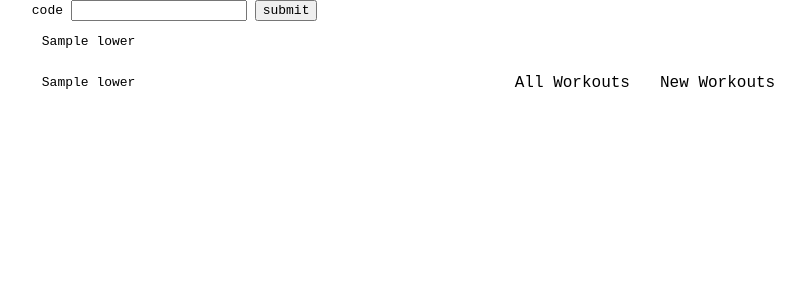
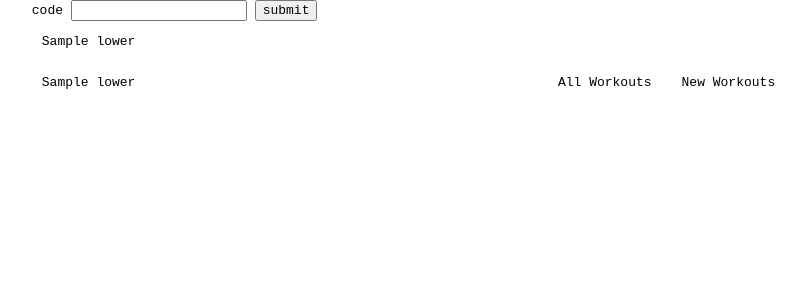
Before and after one commit to bwhybel/workout, a Flask app: template templates/index.html in a window 1280 px wide. Shown: the part 75-375 px from the top of the page, without its empty margins (229-1035 px from the left). Run offline with Flask 3, Linux system fonts and the light colour scheme; the template is opened without the code that fills it: most values are stand-ins (such as "Sample title", 1, 10 or a date in 2020).

Commit message:
Update index.html

```diff
--- a/templates/index.html
+++ b/templates/index.html
@@ -26,7 +26,6 @@
     display: flex;
     justify-content: center; /* Center horizontally */
     align-items: center; /* Center vertically */
-    font-size: 16px;
     transition: all 0.3s ease 0s;
     cursor: pointer;
     outline: none;
```
